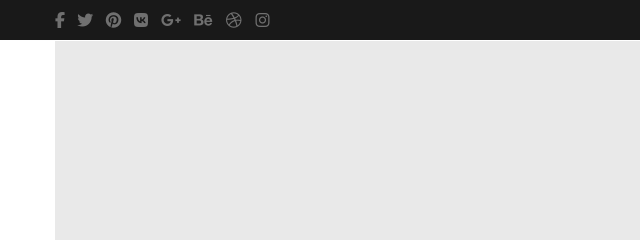
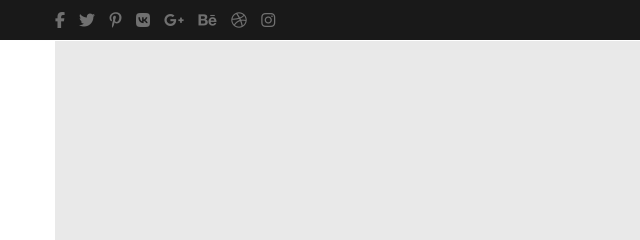
Before and after one commit to iLoveHanekawa/psd-html, a plain HTML site: page index.html in a window 1280 px wide. Shown: the top 240 px of the page, 0-640 px from the left. Drawn offline with Linux system fonts and the light colour scheme.

Commit message:
top nav left done

```diff
--- a/index.css
+++ b/index.css
@@ -40,12 +40,17 @@ body {
     height: inherit;
     align-items: center;
     justify-content: flex-start;
-    color: #707070;
 }
 
 .top-nav-icon {
+    color: #707070;
     cursor: pointer;
-    /* background-color: lightblue; */
+    margin-bottom: 0.07px;
+    transition: color 500ms;
+}
+
+.top-nav-icon:hover {
+    color: white;
 }
 
 /* TOP NAVIGATION BAR */
--- a/index.html
+++ b/index.html
@@ -14,13 +14,13 @@
                     <div class="top-nav-items">
                         <div class="top-nav-left">
                             <i class="fa fa-facebook top-nav-icon" aria-hidden="true"></i>
-                            <i style = 'margin-left: 0.25px' class="fa fa-twitter top-nav-icon" aria-hidden="true"></i>
-                            <i style = 'margin-left: 0.5px' class="fa fa-pinterest top-nav-icon" aria-hidden="true"></i>
-                            <i style = 'margin-left: 0.75px' class="fa fa-vk top-nav-icon" aria-hidden="true"></i>
-                            <i style = 'margin-left: 1px' class="fa fa-google-plus top-nav-icon" aria-hidden="true"></i>
-                            <i style = 'margin-left: 1.25px' class="fa fa-behance top-nav-icon" aria-hidden="true"></i>
-                            <i style = 'margin-left: 1.5px' class="fa fa-dribbble top-nav-icon" aria-hidden="true"></i>
-                            <i style = 'margin-left: 1.75px' class="fa fa-instagram top-nav-icon" aria-hidden="true"></i>
+                            <i style = 'margin-left: 2px' class="fa fa-twitter top-nav-icon" aria-hidden="true"></i>
+                            <i style = 'margin-left: 2.5px' class="fa fa-pinterest-p top-nav-icon" aria-hidden="true"></i>
+                            <i style = 'margin-left: 2.5px' class="fa fa-vk top-nav-icon" aria-hidden="true"></i>
+                            <i style = 'margin-left: 2.1px' class="fa fa-google-plus top-nav-icon" aria-hidden="true"></i>
+                            <i style = 'margin-left: 2.50px' class="fa fa-behance top-nav-icon" aria-hidden="true"></i>
+                            <i style = 'margin-left: 2.4px' class="fa fa-dribbble top-nav-icon" aria-hidden="true"></i>
+                            <i style = 'margin-left: 2.3px' class="fa fa-instagram top-nav-icon" aria-hidden="true"></i>
                         </div>
                     </div>
                 </nav>
```
